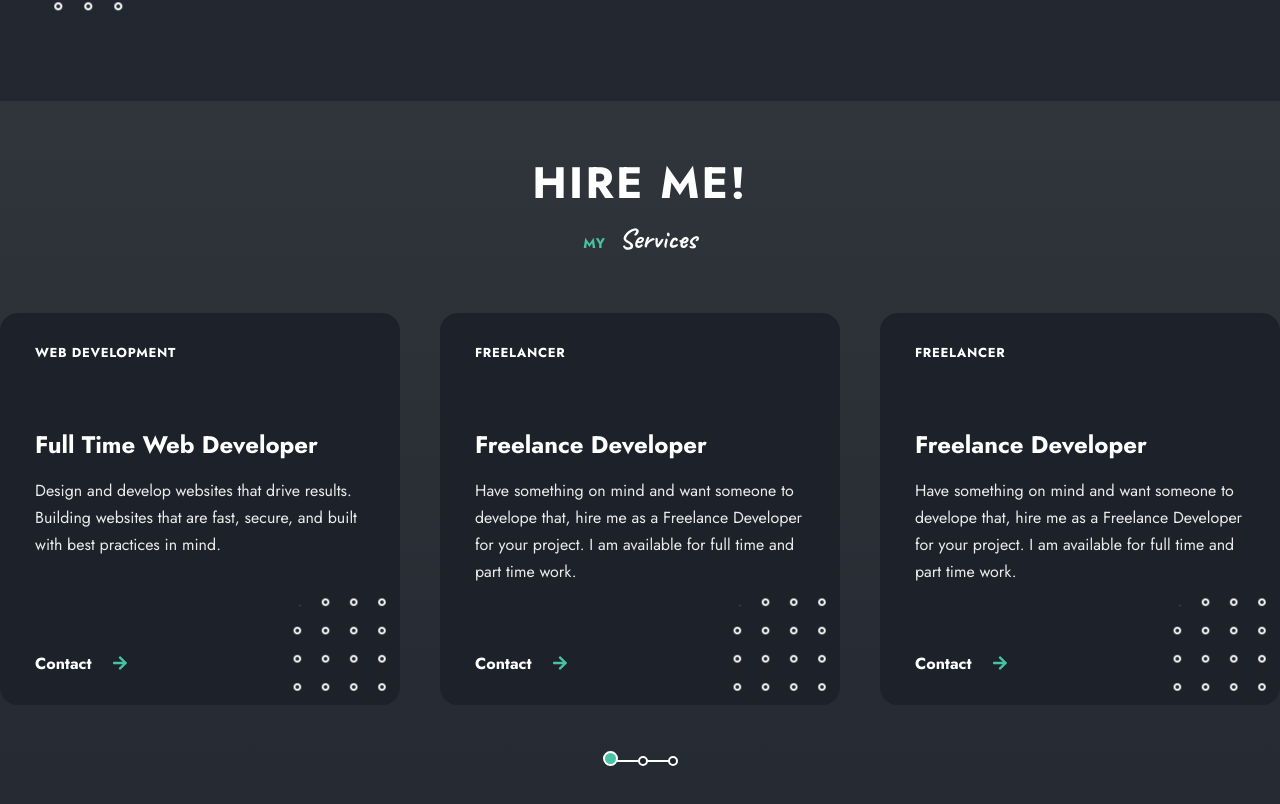
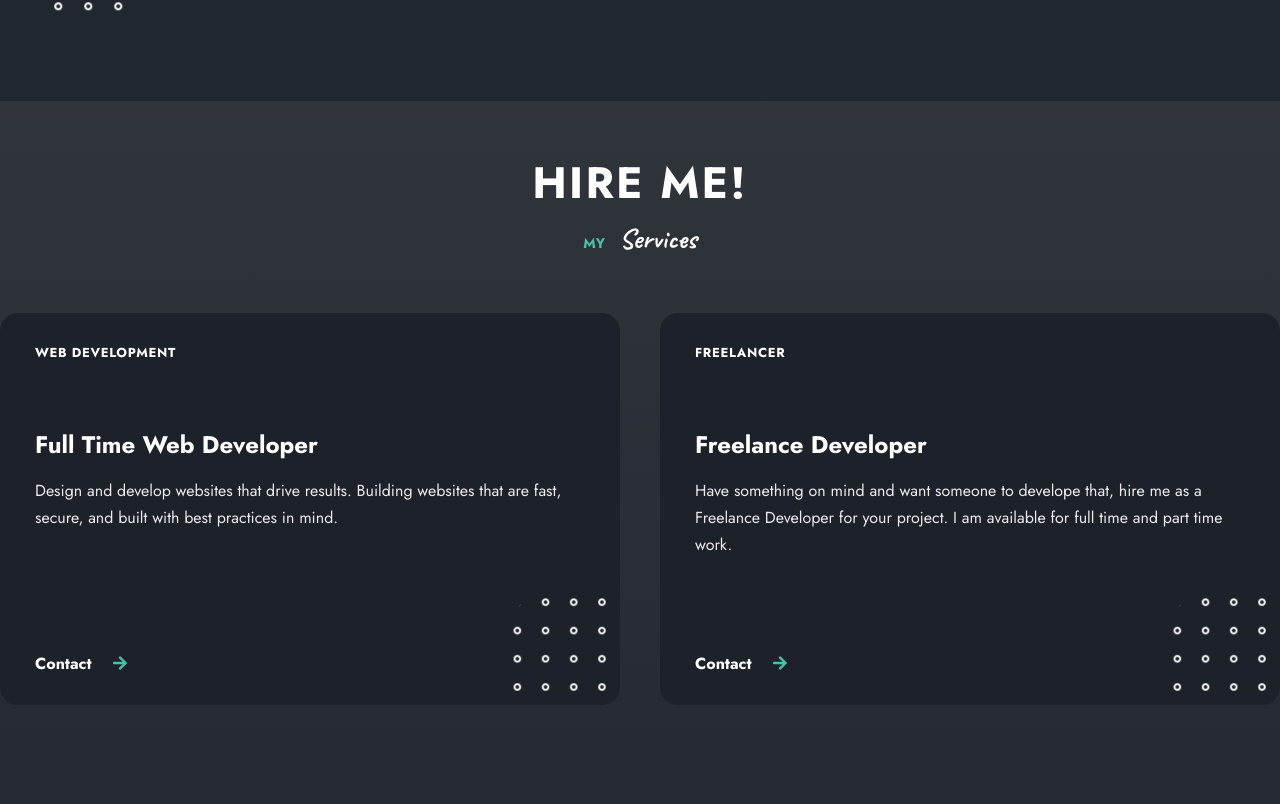
Before and after one commit to Aryan-Srivastava/Aryan-Srivastava-Portfolio, a React (Vite) app: page / in a window 1280 px wide. Shown: the part 699-1503 px from the top of the page. Built offline with nearby package versions, Linux system fonts and the light colour scheme.

Commit message:
Services updated

```diff
--- a/src/assets/Data.jsx
+++ b/src/assets/Data.jsx
@@ -65,27 +65,27 @@ export const services = [
 		description:
 			" Have something on mind and want someone to develope that, hire me as a Freelance Developer for your project. I am available for full time and part time work.",
 	},
-	{
-		id: 3,
-		name: "Freelancer",
-		title: "Freelance Developer",
-		description:
-			" Have something on mind and want someone to develope that, hire me as a Freelance Developer for your project. I am available for full time and part time work.",
-	},
-	{
-		id: 4,
-		name: "Freelancer",
-		title: "Freelance Developer",
-		description:
-			" Have something on mind and want someone to develope that, hire me as a Freelance Developer for your project. I am available for full time and part time work.",
-	},
-	{
-		id: 5,
-		name: "Freelancer",
-		title: "Freelance Developer",
-		description:
-			" Have something on mind and want someone to develope that, hire me as a Freelance Developer for your project. I am available for full time and part time work.",
-	},
+	// {
+	// 	id: 3,
+	// 	name: "Freelancer",
+	// 	title: "Freelance Developer",
+	// 	description:
+	// 		" Have something on mind and want someone to develope that, hire me as a Freelance Developer for your project. I am available for full time and part time work.",
+	// },
+	// {
+	// 	id: 4,
+	// 	name: "Freelancer",
+	// 	title: "Freelance Developer",
+	// 	description:
+	// 		" Have something on mind and want someone to develope that, hire me as a Freelance Developer for your project. I am available for full time and part time work.",
+	// },
+	// {
+	// 	id: 5,
+	// 	name: "Freelancer",
+	// 	title: "Freelance Developer",
+	// 	description:
+	// 		" Have something on mind and want someone to develope that, hire me as a Freelance Developer for your project. I am available for full time and part time work.",
+	// },
 ];
 
 export const skills = [
--- a/src/components/Services/Services.jsx
+++ b/src/components/Services/Services.jsx
@@ -31,7 +31,7 @@ const Services = () => {
 						spaceBetween: 30,
 					},
 					1024: {
-						slidesPerView: 3,
+						slidesPerView: 2,
 						spaceBetween: 40,
 					},
 				}}
--- a/src/components/Services/Services.modules.css
+++ b/src/components/Services/Services.modules.css
@@ -29,7 +29,7 @@
 	min-height: 175px;
 }
 
-.swiper-horizontal > .swiper-pagination-bullets {
+/* .swiper-horizontal > .swiper-pagination-bullets {
 	width: 100%;
 	position: relative;
 	display: inline-block;
@@ -70,4 +70,4 @@
 	height: 15px;
 	width: 15px;
 	background-color: var(--primary-color);
-}
+} */
```
